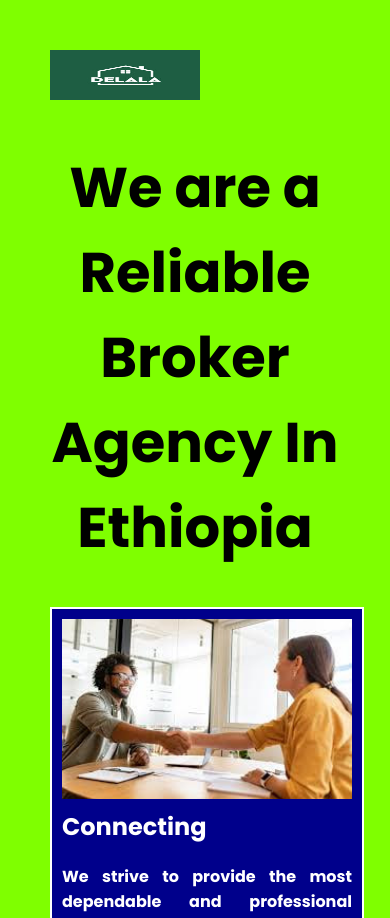
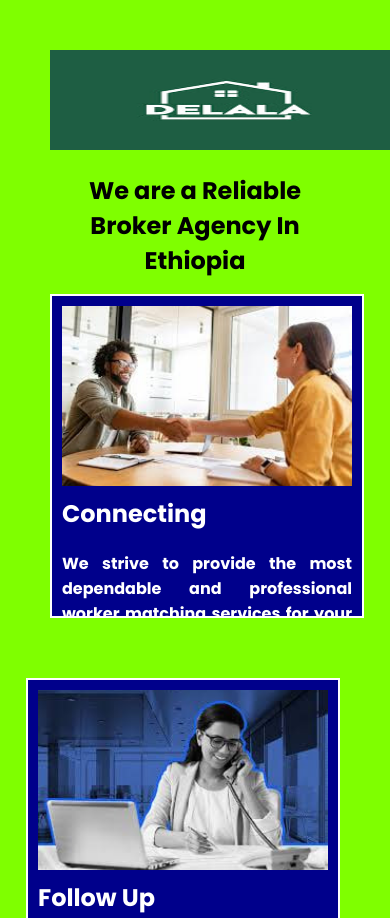
Before and after one commit to Honu5/Delala, a plain HTML site: page index.html in a window 390 px wide. Shown: the top 918 px of the page. Drawn offline with Linux system fonts and the light colour scheme.

Commit message:
Update Style.css

```diff
--- a/Style.css
+++ b/Style.css
@@ -35,11 +35,13 @@ body {
     background-color: darkblue;
     color:white;
     font-weight: bold;
-    overflow: hidden;
+    overflow-y: auto;
+    overflow-x: hidden;
     height: 300px;
     width:650px;
     border:2px solid white;
     padding:10px;
+
   }
 
   .left {
@@ -52,21 +54,22 @@ body {
 
 
 
+
   @media (max-width: 680px) {
     .logo {
-      width: 150px;
-      height:50px;
+      width: 350px;
+      height:100px;
     }
 
     h1 {
-      font-size: 3.5rem;
+      font-size: 1.5rem;
       text-align: center;
     }
 
     .card {
       width: 100%;
       display: block;
-      margin-bottom: 30px;
+      margin-bottom: 60px;
       text-align: justify;
     }
 
```
